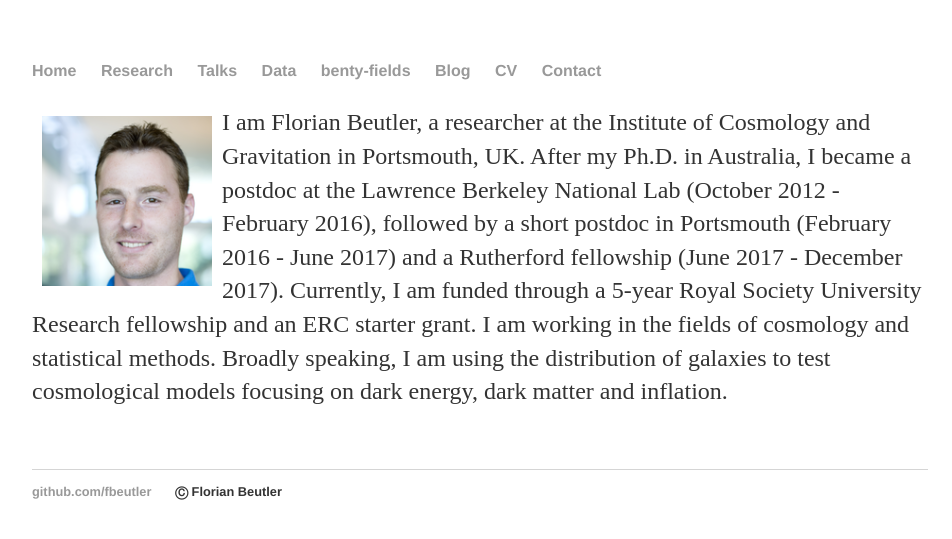
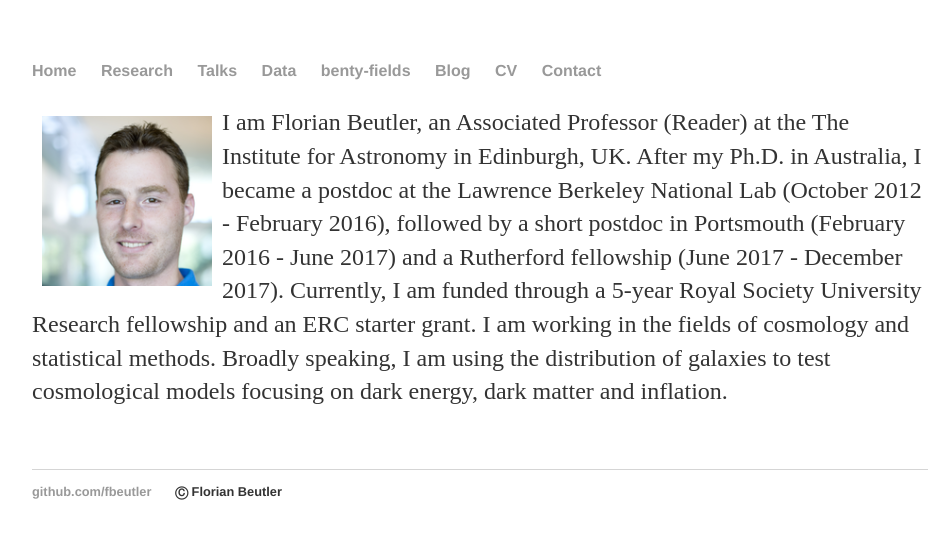
Before and after one commit to fbeutler/fbeutler.github.io, a Jekyll site: the page built from index.html, in a window 1280 px wide. Shown: the top 539 px of the page, without its empty margins (160-1112 px from the left). Built offline with Jekyll 4.4.1, drawn with Linux system fonts in a browser that asks for light colours.

Commit message:
Update index.html

```diff
--- a/index.html
+++ b/index.html
@@ -4,10 +4,10 @@ title: Florian Beutler
 ---
 
 <p><img src="/static/Florian_Beutler.png" alt="IMAGE OF FLORIAN BEUTLER" width="170" align="left" style="padding:10px">
-  I am Florian Beutler, a researcher at the Institute of Cosmology and Gravitation in Portsmouth, UK. After my Ph.D. in
+  I am Florian Beutler, an Associated Professor (Reader) at the The Institute for Astronomy in Edinburgh, UK. After my Ph.D. in
   Australia, I became a postdoc at the Lawrence Berkeley National Lab (October 2012 - February 2016), followed by a short postdoc
-  in Portsmouth (February 2016 - June 2017) and a Rutherford fellowship (June 2017 - December 2017). Currently, I am funded through
-  a 5-year Royal Society University Research fellowship and an ERC starter grant. I am working in the fields
+  in Portsmouth (February 2016 - June 2017) and a Rutherford fellowship (June 2017 - December 2017).
+  Currently, I am funded through a 5-year Royal Society University Research fellowship and an ERC starter grant. I am working in the fields
   of cosmology and statistical methods. Broadly speaking, I am using the distribution of galaxies to test cosmological models focusing on dark energy,
   dark matter and inflation.
 </p>
```
